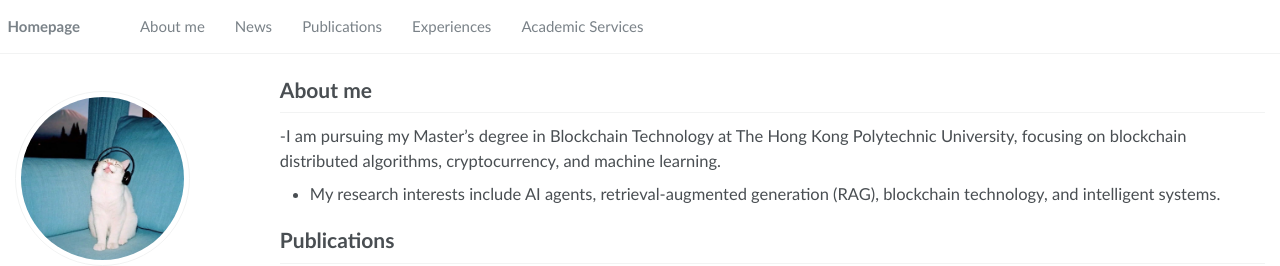
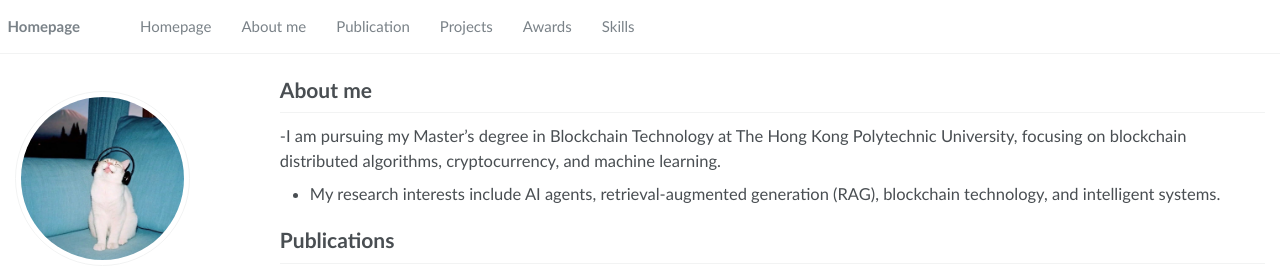
Before and after one commit to liuxiaojieOutOfWorld/liuxiaojieOutOfWorld_github.io, a Jekyll site: the page built from _pages/about.md, in a window 1280 px wide. Shown: the top 266 px of the page. Built offline with Jekyll 4.4.1, drawn with Linux system fonts in a browser that asks for light colours.

Commit message:
feat(nav): align menu with homepage sections (Homepage, About me, Publication, Projects, Awards, Skills)

```diff
--- a/_data/navigation.yml
+++ b/_data/navigation.yml
@@ -1,16 +1,19 @@
-# main links links
+# main links
 main:
+  - title: "Homepage"
+    url: "/"
+
   - title: "About me"
     url: "/#about-me"
 
-  - title: "News"
-    url: "/#news"
-
-  - title: "Publications"
+  - title: "Publication"
     url: "/#publications"
 
-  - title: "Experiences"
-    url: "/#experiences"
+  - title: "Projects"
+    url: "/#projects"
 
-  - title: "Academic Services"
-    url: "/#academic-services"
+  - title: "Awards"
+    url: "/#awards"
+
+  - title: "Skills"
+    url: "/#skills"
```
